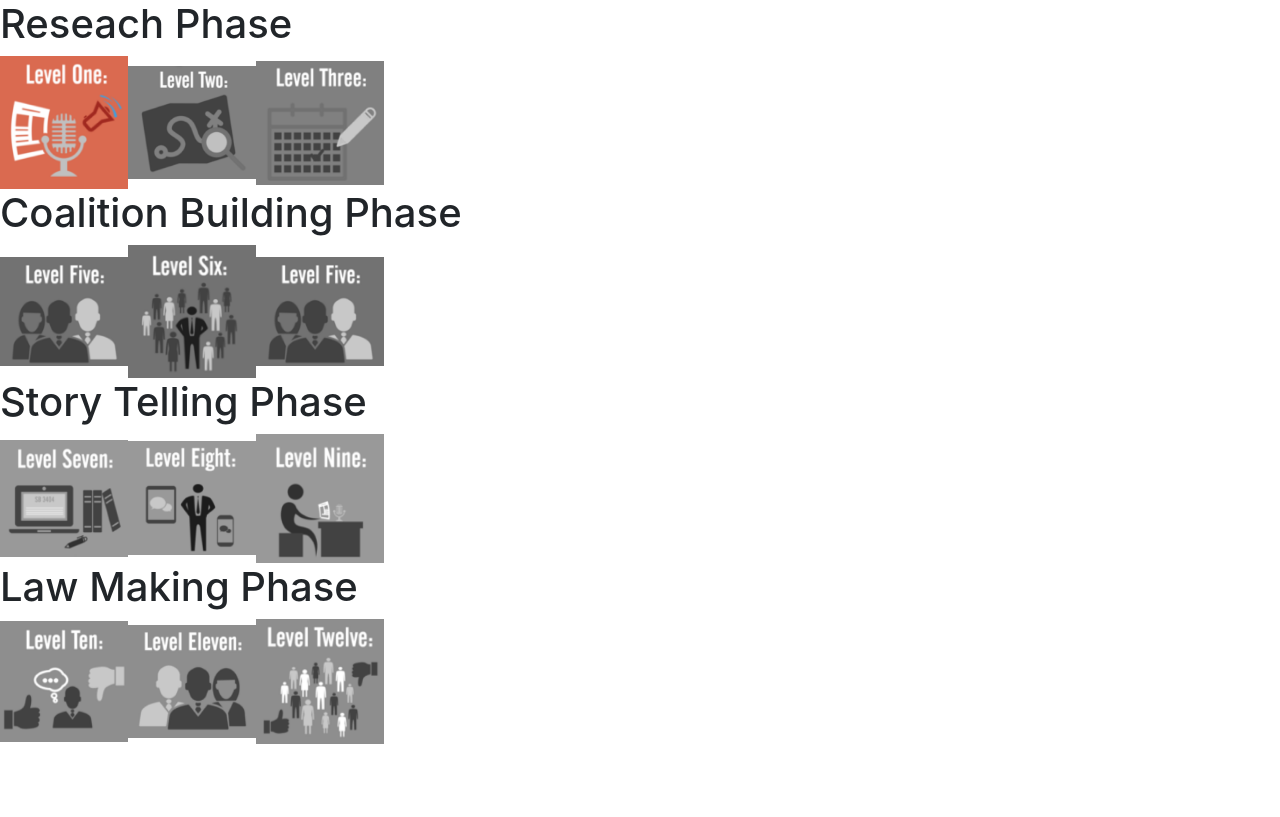
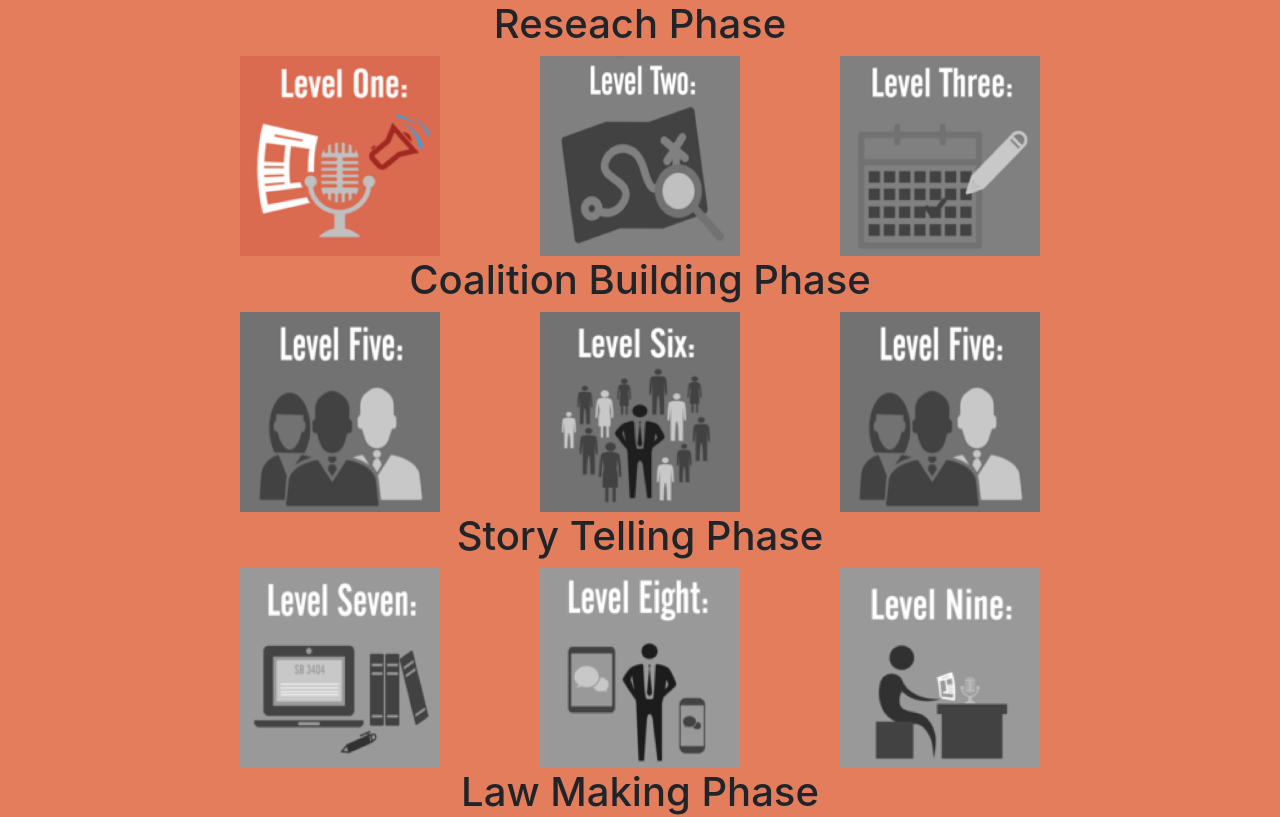
Before and after one commit to delaware19/team-13, a React (Create React App) app in the folder wethepeople/: page /InterActiveRoadMap in a window 1280 px wide. Shown: the top 817 px of the page. Built offline with nearby package versions, Linux system fonts and the light colour scheme.

Commit message:
css for roadmap

```diff
--- /dev/null
+++ b/wethepeople/src/pages/InterActiveRoadMap/InterActiveRoadMap.css
@@ -0,0 +1,4 @@
+img{
+    width: 10%;
+    height: 10%;
+}
--- a/wethepeople/src/pages/InterActiveRoadMap/InterActiveRoadMap.js
+++ b/wethepeople/src/pages/InterActiveRoadMap/InterActiveRoadMap.js
@@ -1,4 +1,4 @@
-import React, { Component } from "react";
+import React, { Component, Row, Col, Container } from "react";
 import { Link } from 'react-router-dom';
 //import styled from "styled-components";
 import 'bootstrap/dist/css/bootstrap.min.css';
@@ -24,15 +24,16 @@ import law12 from "../InterActiveRoadMap/assets/law_l12.png";
 export class InterActiveRoadMap extends Component {
   render() {
     return (
-      <div>
+      <div style = {{width: "100%", height:"100%", textAlign: "center", backgroundColor: "#E47D5C", paddingBottom: "1000px"}}>
+
           <div className = "phase1">
             <h1>Reseach Phase</h1>
             <div>
                 <Link to='/Lv1'>
-                    <img src = {reseach1} style= {{width:"10%"}}></img>
+                    <img src = {reseach1} style = {{width: "200px", height:"200px", marginRight: "100px", }}></img>
                 </Link>
-                <img src = {reseach2} style = {{filter: "grayscale(100%)",width:"10%"}}></img>
-                <img src = {reseach3} style = {{filter: "grayscale(100%)",width:"10%"}}></img>
+                <img src = {reseach2} style = {{filter: "grayscale(100%)", width: "200px", height:"200px", marginRight: "100px"}}></img>
+                <img src = {reseach3} style = {{filter: "grayscale(100%)",  width: "200px", height:"200px"}}></img>
             </div>
 
           </div>
@@ -40,27 +41,27 @@ export class InterActiveRoadMap extends Component {
           <div className = "phase2">
             <h1>Coalition Building Phase</h1>
                 <div>
-                 <img src = {coalition4} style = {{filter: "grayscale(100%)",width:"10%"}}></img>
-                 <img src = {coalition5} style = {{filter: "grayscale(100%)",width:"10%"}}></img>
-                 <img src = {coalition6} style = {{filter: "grayscale(100%)",width:"10%"}}></img>
+                 <img src = {coalition4} style = {{filter: "grayscale(100%)",  width: "200px", height:"200px", marginRight: "100px"}}></img>
+                 <img src = {coalition5} style = {{filter: "grayscale(100%)",  width: "200px", height:"200px", marginRight: "100px"}}></img>
+                 <img src = {coalition6} style = {{filter: "grayscale(100%)",  width: "200px", height:"200px", }}></img>
                 </div>
           </div>
 
           <div className = "phase3">
             <h1>Story Telling Phase</h1>
             <div>
-                <img src = {story7} style = {{filter: "grayscale(100%)",width:"10%"}}></img>
-                <img src = {story8} style = {{filter: "grayscale(100%)",width:"10%"}}></img>
-                <img src = {story9} style = {{filter: "grayscale(100%)",width:"10%"}}></img>
+                <img src = {story7} style = {{filter: "grayscale(100%)", width: "200px", height:"200px", marginRight: "100px"}}></img>
+                <img src = {story8} style = {{filter: "grayscale(100%)", width: "200px", height:"200px", marginRight: "100px"}}></img>
+                <img src = {story9} style = {{filter: "grayscale(100%)", width: "200px", height:"200px"}}></img>
             </div>
           </div>
 
           <div className = "phase4">
             <h1>Law Making Phase</h1>
             <div>
-                <img src = {law10} style = {{filter: "grayscale(100%)",width:"10%"}}></img>
-                <img src = {law11} style = {{filter: "grayscale(100%)",width:"10%"}}></img>
-                <img src = {law12} style = {{filter: "grayscale(100%)",width:"10%"}}></img>
+                <img src = {law10} style = {{filter: "grayscale(100%)", width: "200px", height:"200px", marginRight: "100px"}}></img>
+                <img src = {law11} style = {{filter: "grayscale(100%)",width: "200px", height:"200px", marginRight: "100px"}}></img>
+                <img src = {law12} style = {{filter: "grayscale(100%)", width: "200px", height:"200px", }}></img>
             </div>
           </div>
       </div>
```
